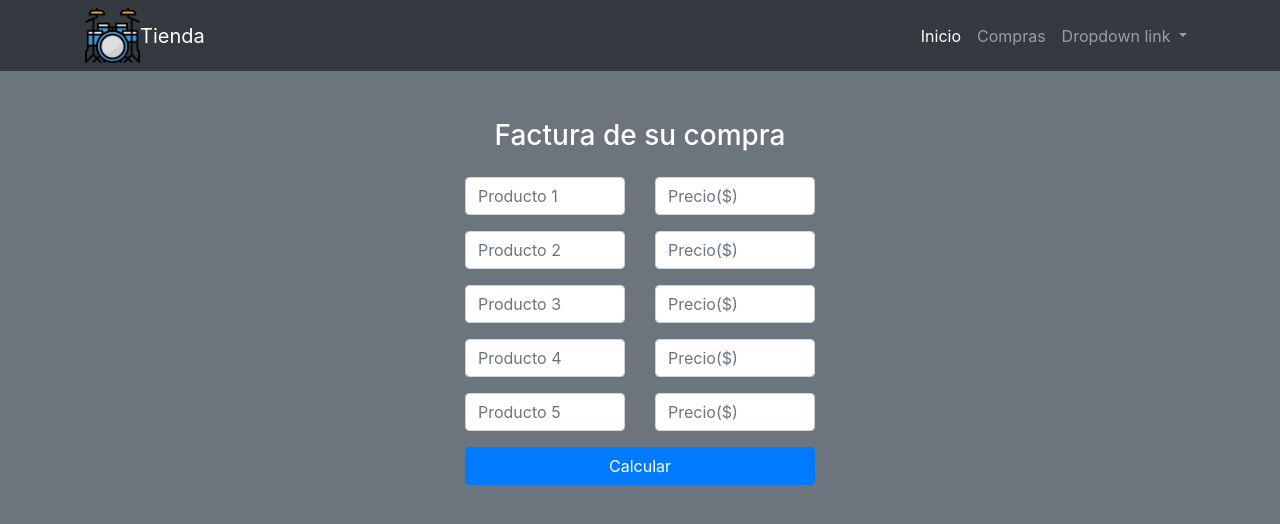
After one commit to jhotinan/Tienda_de_carritos, a PHP site: page /formulario.php in a window 1280 px wide. The commit adds this page. Shown: the top 524 px of the page. Run offline with PHP 8.4, Linux system fonts and the light colour scheme.

Commit message:
Se creaa el formulario en php
Tambien se cambio el index.html por php

```diff
--- /dev/null
+++ b/formulario.php
@@ -0,0 +1,153 @@
+<!DOCTYPE html>
+<html lang="en">
+<head>
+    <meta charset="UTF-8">
+    <meta name="viewport" content="width=, initial-scale=1.0">
+    <link rel="stylesheet" href="https://stackpath.bootstrapcdn.com/bootstrap/4.5.2/css/bootstrap.min.css"
+    integrity="sha384-JcKb8q3iqJ61gNV9KGb8thSsNjpSL0n8PARn9HuZOnIxN0hoP+VmmDGMN5t9UJ0Z" crossorigin="anonymous">
+    <title>Document</title>
+</head>
+<body class="bg-secondary">
+<header>
+<nav class="navbar navbar-expand-lg navbar-dark bg-dark">
+  <div class="container">
+    <img src="img/drum.png" width="55" height="55" alt="logo">
+    <a class="navbar-brand" href="#">Tienda</a>
+    <button class="navbar-toggler" type="button" data-toggle="collapse" data-target="#navbarNavDropdown"
+      aria-controls="navbarNavDropdown" aria-expanded="false" aria-label="Toggle navigation">
+      <span class="navbar-toggler-icon"></span>
+    </button>
+    <div class="collapse navbar-collapse" id="navbarNavDropdown">
+      <ul class="navbar-nav ml-auto">
+        <li class="nav-item active">
+          <a class="nav-link" href="index.html">Inicio</a>
+        </li>
+        <li class="nav-item">
+          <a class="nav-link" href="#">Compras <span class="sr-only">(current)</span></a>
+        </li>
+        <li class="nav-item dropdown">
+          <a class="nav-link dropdown-toggle" href="#" id="navbarDropdownMenuLink" role="button"
+            data-toggle="dropdown" aria-haspopup="true" aria-expanded="false">
+            Dropdown link
+          </a>
+          <div class="dropdown-menu" aria-labelledby="navbarDropdownMenuLink">
+            <a class="dropdown-item" href="#">Action</a>
+            <a class="dropdown-item" href="#">Another action</a>
+            <a class="dropdown-item" href="#">Something else here</a>
+          </div>
+        </li>
+      </ul>
+    </div>
+  </div>
+</nav>
+</header>
+<main>
+<div class="container text-white">
+        <div class="row justify-content-center mt-5">
+            <div class="col-4">
+                <form action="formulario.php" method="POST">
+                    <h3 class="text-center mb-4">Factura de su compra</h3>
+                    <div class="row mb-3">
+                        <div class="col">
+                            <input type="text" class="form-control" placeholder="Producto 1" name="producto1">
+                        </div>
+                        <div class="col">
+                            <input type="number" class="form-control" placeholder="Precio($)" name="precio1">
+                        </div>
+                    </div>
+                    <div class="row mb-3">
+                        <div class="col">
+                            <input type="text" class="form-control" placeholder="Producto 2" name="producto2">
+                        </div>
+                        <div class="col">
+                            <input type="number" class="form-control" placeholder="Precio($)" name="precio2">
+                        </div>
+                    </div>
+                    <div class="row mb-3">
+                        <div class="col">
+                            <input type="text" class="form-control" placeholder="Producto 3" name="producto3">
+                        </div>
+                        <div class="col">
+                            <input type="number" class="form-control" placeholder="Precio($)" name="precio3">
+                        </div>
+                    </div>
+                    <div class="row mb-3">
+                        <div class="col">
+                            <input type="text" class="form-control" placeholder="Producto 4" name="producto4">
+                        </div>
+                        <div class="col">
+                            <input type="number" class="form-control" placeholder="Precio($)" name="precio4">
+                        </div>
+                    </div>
+                    <div class="row mb-3">
+                        <div class="col">
+                            <input type="text" class="form-control" placeholder="Producto 5" name="producto5">
+                        </div>
+                        <div class="col">
+                            <input type="number" class="form-control" placeholder="Precio($)" name="precio5">
+                        </div>
+                    </div>
+
+                    <button type="submit" class="btn btn-primary btn-block" name="botonCalcular">Calcular</button>
+                </form>
+
+                <?php
+                    if(isset($_POST["botonCalcular"])):
+                ?>
+                <br>
+                <h6>
+                    <?php
+                        $precio1=$_POST["precio1"];
+                        $producto1=$_POST["producto1"];
+
+                        $precio2=$_POST["precio2"];
+                        $producto2=$_POST["producto2"];
+
+                        $precio3=$_POST["precio3"];
+                        $producto3=$_POST["producto3"];
+
+                        $precio4=$_POST["precio4"];
+                        $producto4=$_POST["producto4"];
+
+                        $precio5=$_POST["precio5"];
+                        $producto5=$_POST["producto5"];
+
+                        $total=$precio1+$precio2+$precio3+$precio4+$precio5;
+
+                        echo("El producto 1 es: ".$producto1."-----($) ".$precio1);
+                        echo("<br>");
+                        echo("El producto 2 es: ".$producto2."-----($) ".$precio2);
+                        echo("<br>");
+                        echo("El producto 3 es: ".$producto3."-----($) ".$precio3);
+                        echo("<br>");
+                        echo("El producto 4 es: ".$producto4."-----($) ".$precio4);
+                        echo("<br>");
+                        echo("El producto 5 es: ".$producto5."-----($) ".$precio5);
+                        echo("<br>");
+                        echo("El total de la compra es: " .$total);
+
+
+                    ?>
+                </h6>
+                <?php
+                    endif
+                ?>
+            </div>
+        </div>
+    </div>
+
+</main>
+<footer>
+
+</footer>
+<script src="https://code.jquery.com/jquery-3.5.1.slim.min.js"
+    integrity="sha384-DfXdz2htPH0lsSSs5nCTpuj/zy4C+OGpamoFVy38MVBnE+IbbVYUew+OrCXaRkfj"
+    crossorigin="anonymous"></script>
+  <script src="https://cdn.jsdelivr.net/npm/popper.js@1.16.1/dist/umd/popper.min.js"
+    integrity="sha384-9/reFTGAW83EW2RDu2S0VKaIzap3H66lZH81PoYlFhbGU+6BZp6G7niu735Sk7lN"
+    crossorigin="anonymous"></script>
+  <script src="https://stackpath.bootstrapcdn.com/bootstrap/4.5.2/js/bootstrap.min.js"
+    integrity="sha384-B4gt1jrGC7Jh4AgTPSdUtOBvfO8shuf57BaghqFfPlYxofvL8/KUEfYiJOMMV+rV"
+    crossorigin="anonymous"></script>
+</body>
+</html>
--- a/index.html
+++ b/index.php
@@ -27,7 +27,7 @@
               <a class="nav-link" href="#">Inicio <span class="sr-only">(current)</span></a>
             </li>
             <li class="nav-item">
-              <a class="nav-link" href="#">Compras</a>
+              <a class="nav-link" href="formulario.php">Compras</a>
             </li>
             <li class="nav-item dropdown">
               <a class="nav-link dropdown-toggle" href="#" id="navbarDropdownMenuLink" role="button"
```
